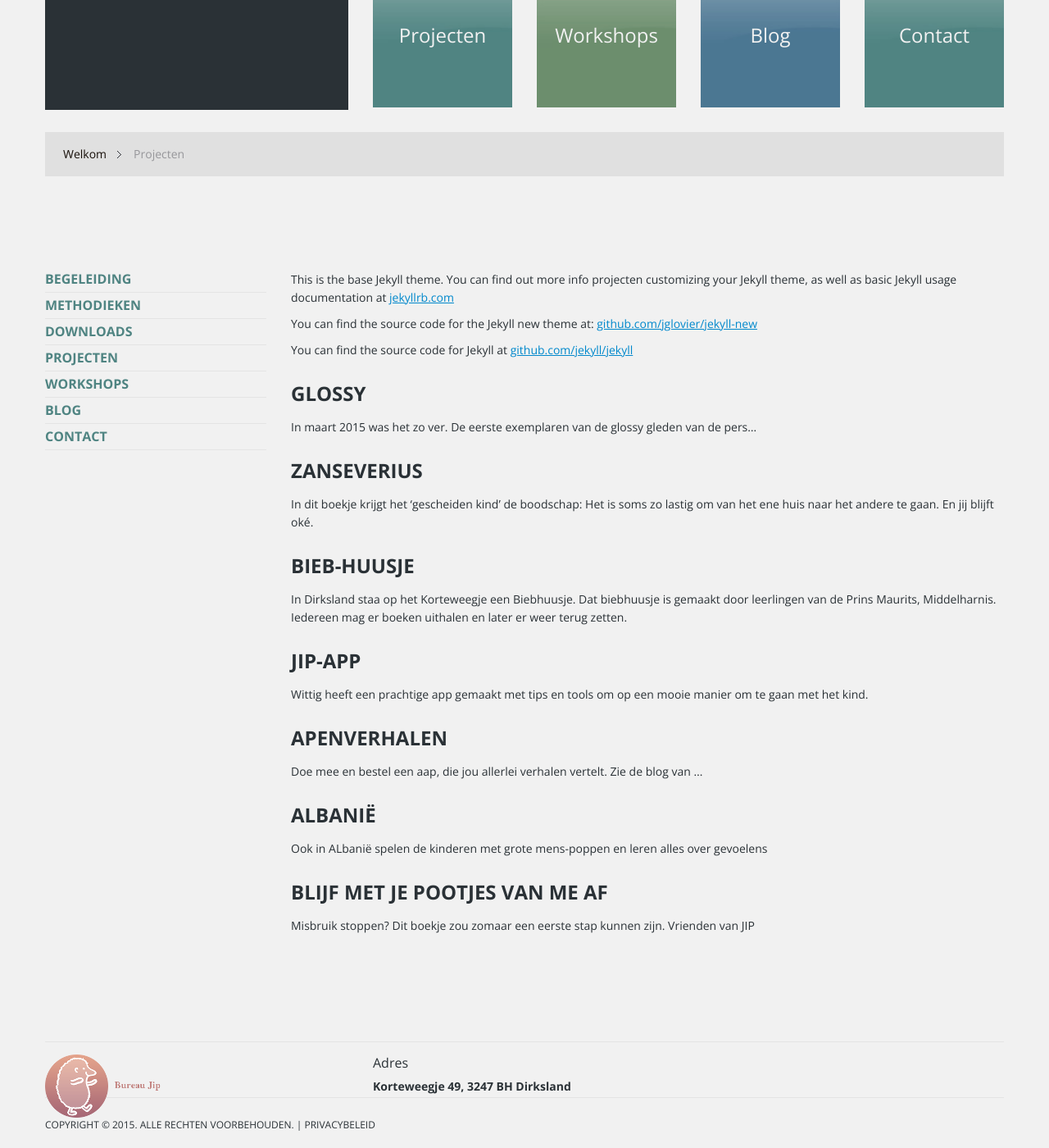
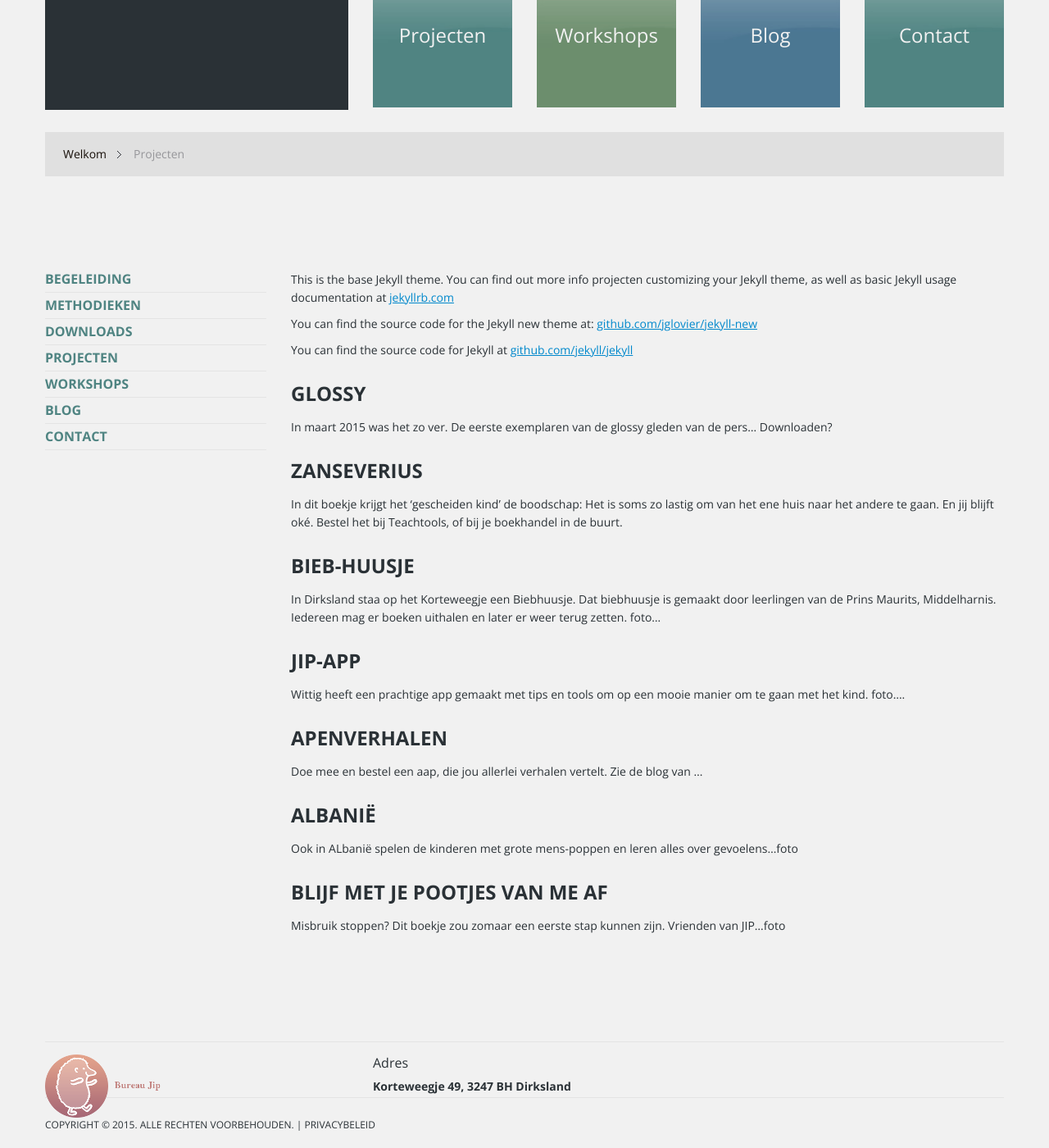
Before and after one commit to mrquincle/bureau-jip, a Jekyll site: the page built from 04-projecten.md, in a window 1280 px wide and 1400 px high, scrolled down 309 px. Shown: the whole window at 82% size. Built offline with Jekyll 4.4.1, drawn with Linux system fonts in a browser that asks for light colours.

Commit message:
Update 04-projecten.md

```diff
--- a/04-projecten.md
+++ b/04-projecten.md
@@ -14,23 +14,23 @@
 You can find the source code for Jekyll at [github.com/jekyll/jekyll](https://github.com/jekyll/jekyll)
 
 ## Glossy
-In maart 2015 was het zo ver. De eerste exemplaren van de glossy gleden van de pers...
+In maart 2015 was het zo ver. De eerste exemplaren van de glossy gleden van de pers... Downloaden?
 
 ## Zanseverius
-In dit boekje krijgt het 'gescheiden kind' de boodschap: Het is soms zo lastig om van het ene huis naar het andere te gaan. En  jij blijft oké.
+In dit boekje krijgt het 'gescheiden kind' de boodschap: Het is soms zo lastig om van het ene huis naar het andere te gaan. En  jij blijft oké. Bestel het bij Teachtools, of bij je boekhandel in de buurt.
 
 ## Bieb-huusje
-In Dirksland staa op het Korteweegje een Biebhuusje. Dat biebhuusje is gemaakt door leerlingen van de Prins Maurits, Middelharnis. Iedereen mag er boeken uithalen en later er weer terug zetten.
+In Dirksland staa op het Korteweegje een Biebhuusje. Dat biebhuusje is gemaakt door leerlingen van de Prins Maurits, Middelharnis. Iedereen mag er boeken uithalen en later er weer terug zetten. foto...
 
 ## JIP-app
-Wittig heeft een prachtige app gemaakt met tips en tools om op een mooie manier om te gaan met het kind.
+Wittig heeft een prachtige app gemaakt met tips en tools om op een mooie manier om te gaan met het kind. foto....
 
 ## Apenverhalen
 Doe mee en bestel een aap, die jou allerlei verhalen vertelt. Zie de blog van ...
 
 ## Albanië
-Ook in ALbanië spelen de kinderen met grote mens-poppen en leren alles over gevoelens
+Ook in ALbanië spelen de kinderen met grote mens-poppen en leren alles over gevoelens...foto
 
 ## Blijf met je pootjes van me af
 Misbruik stoppen? Dit boekje zou zomaar een eerste stap kunnen zijn.
-Vrienden van JIP
+Vrienden van JIP...foto
```
